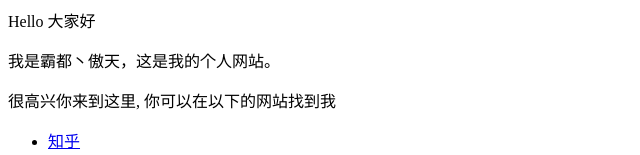
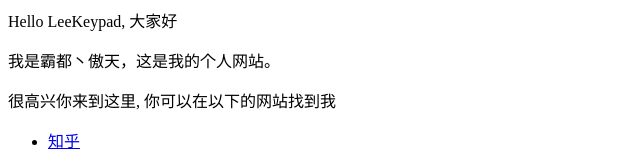
Before and after one commit to LeeKeypad/LeeKeypad.github.io, a plain HTML site: page index.html in a window 1280 px wide. Shown: the top 155 px of the page, without its empty margins (0-640 px from the left). Drawn offline with Linux system fonts and the light colour scheme.

Commit message:
Update index.html

```diff
--- a/index.html
+++ b/index.html
@@ -1,4 +1,4 @@
-<p>Hello 大家好</p>
+<p>Hello LeeKeypad, 大家好</p>
 <p>我是霸都丶傲天，这是我的个人网站。 </p>
 <p>很高兴你来到这里, 你可以在以下的网站找到我</p>
 <ul>
```
